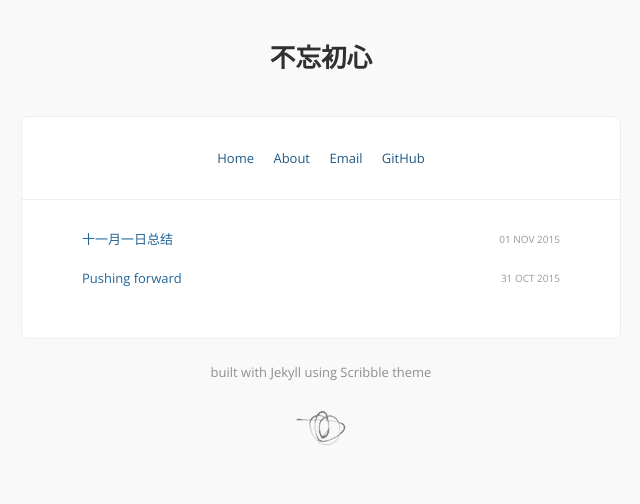
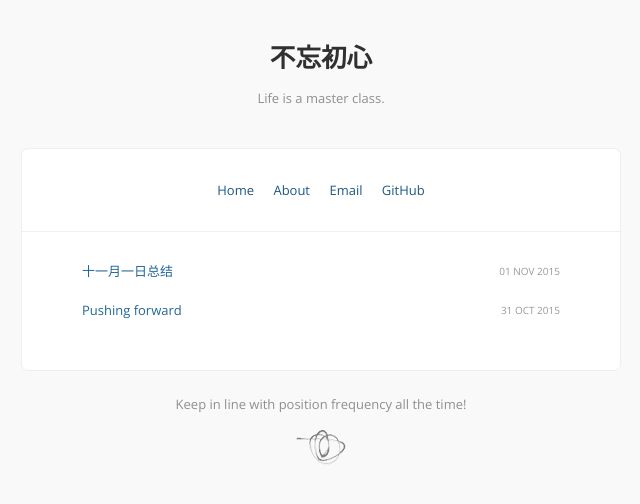
Before and after one commit to yusite/yuzijie, a Jekyll site: the page built from index.html, in a window 1280 px wide. Shown: the top 504 px of the page, without its empty margins (319-959 px from the left). Built offline with Jekyll 4.4.1, drawn with Linux system fonts in a browser that asks for light colours.

Commit message:
update header and footer

```diff
--- a/_includes/footer.html
+++ b/_includes/footer.html
@@ -1,6 +1,4 @@
 <footer>
-  <a href="http://github.com/muan/scribble" class="muted">built with Jekyll using Scribble theme</a>
-  <br />
-  <br />
+  <p class="muted">Keep in line with position frequency all the time!</p>
   <img src="/images/scribble2.png" alt="scribble" />
 </footer>
--- a/_includes/header.html
+++ b/_includes/header.html
@@ -1 +1,4 @@
-<header><a id="go-back-home" href="/">{{ site.title }}</a></header>
+<header>
+<a id="go-back-home" href="/">{{ site.title }}</a>
+<p class="muted">Life is a master class.</p>
+</header>
```
